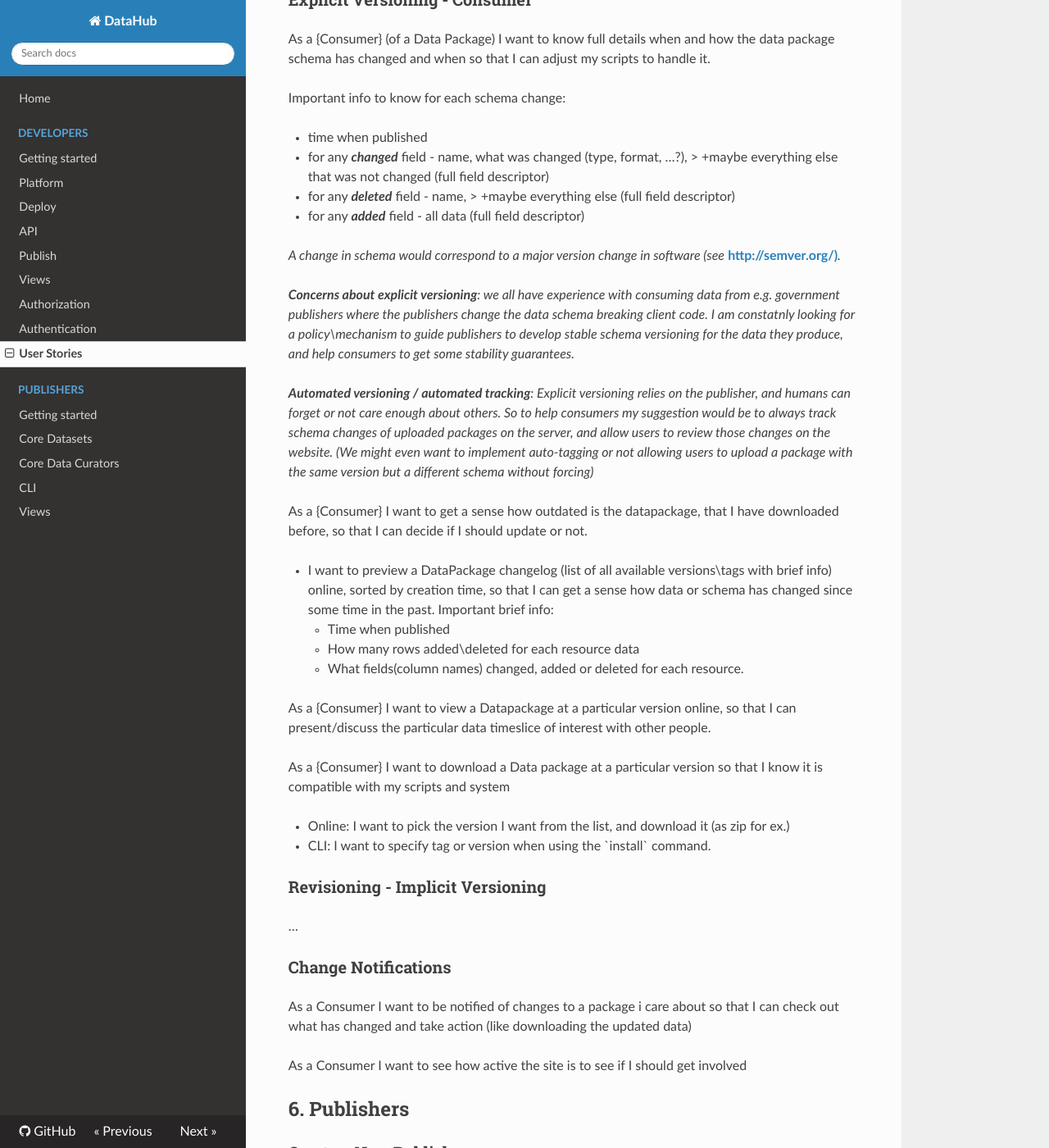
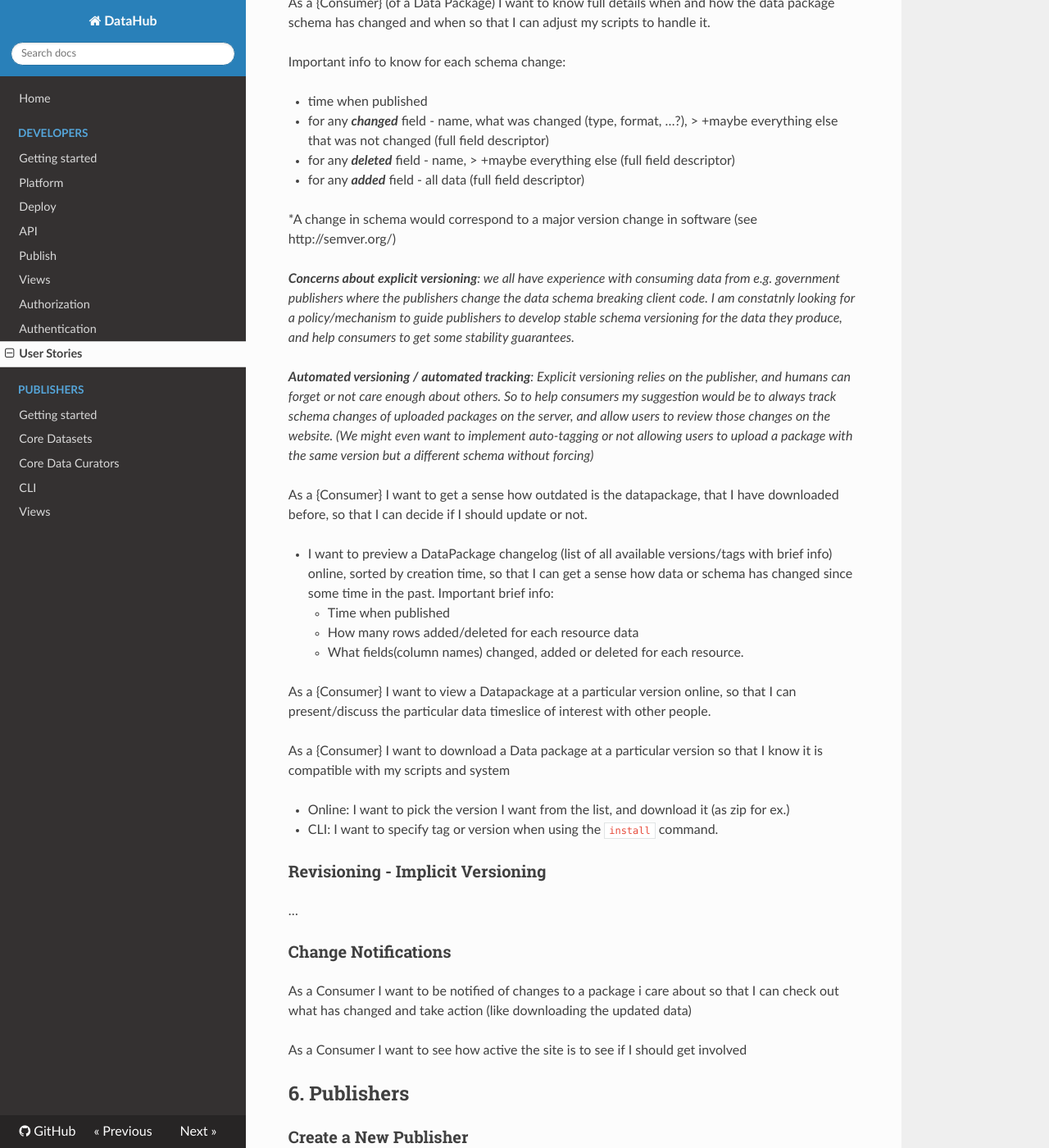
Before and after one commit to datopian/datahub-docs-tech, an MkDocs documentation site: the page built from docs/developers/user-stories.md, in a window 1280 px wide and 1400 px high, scrolled down 15003 px. Shown: the whole window at 82% size. Built offline with MkDocs 1.6.1, drawn with Linux system fonts in a browser that asks for light colours; nearby versions of some CDN libraries; a script that is not in the unit is left out; old or Windows-style settings are respelled for this version of MkDocs; some of the changed text lies outside the part shown.

Commit message:
[dev/us][xs]: remove unnecessary escaping in markdown formatting.

````diff
--- a/docs/developers/user-stories.md
+++ b/docs/developers/user-stories.md
@@ -46,7 +46,7 @@
 	* (?) - future. Credit card details for payment - can we integrate with payment system (?)
 * They need to choose a user name which is url friendly unique human readable name for our app. Can be used in sign in and in many other places.
 	* WHY? Where would we need this? For url on site & for publisher
-	* Same as publisher names (needed for URLs): [a-z-\_.]
+	* Same as publisher names (needed for URLs): [a-z-_.]
 	* Explain: they cannot change this later e.g. "Choose wisely! Once you set this it cannot be changed later!"
 * Send the user an email confirming their account is set up and suggesting next steps
 
@@ -75,7 +75,7 @@
 * Edit your profile
 * Download a client / Configure your client (if you have one already)
 	* Instructions on getting relevant auth credentials
-	* Note they will \*need\* to have set a username / password in their profile
+	* Note they will *need* to have set a username / password in their profile
 * Join a Publisher (understand what a publisher is!)
 
 ### Invite User to Join Platform
@@ -120,9 +120,11 @@
 
 Locally in $HOME store store:
 
-.dpm/credentials \# stores your API key and user name
+```
+.dpm/credentials # stores your API key and user name
 
-.dpm/config \# stores info like your default publisher
+.dpm/config      # stores info like your default publisher
+```
 
 ### Update a Data Package
 
@@ -183,11 +185,11 @@
 
 As a Publisher I want to publish a data package in the UI so that it is available and published
 
-* Publish =\> they already have datapackage.json and all the data. They just want to be able to upload and store this.
+* Publish => they already have datapackage.json and all the data. They just want to be able to upload and store this.
 
 As a Publisher I want to create a data package in the UI so that it is available and published
 
-* Create =\> no datapackage.json - just data files. Need to add key descriptors information, upload data files and have schemas created etc etc.
+* Create => no datapackage.json - just data files. Need to add key descriptors information, upload data files and have schemas created etc etc.
 
 ### Undelete data package
 
@@ -233,7 +235,7 @@
 Acceptance criteria - what does done mean!
 
 * A table for each resource
-* Simple graph spec works =\> converts to plotly
+* Simple graph spec works => converts to plotly
 	* Multiple time series
 * Plotly spec graphs work
 * All core graphs work (not sure how to check every one but representative ones)
@@ -289,7 +291,7 @@
 As a Consumer I want to search data packages so that I can find the ones I want
 
 * Essential question: what is it you want?
-	* Rufus: in my view generic search is actually \*not\* important to start with. People do not want to randomly search. More useful is to go via a publisher at the beginning.
+	* Rufus: in my view generic search is actually *not* important to start with. People do not want to randomly search. More useful is to go via a publisher at the beginning.
 * Search results should provide enough information to help a user decide whether to dig further e.g. title, short description
 	* For future when we have it: [number of downloads], stars etc
 * Minimum viable search (based on implementation questions)
@@ -338,7 +340,7 @@
 
 *TODO add these details from the requirement doc*
 
-* *Local “Data Package” cache storage (\`.datapackages\` or similar)*
+* *Local “Data Package” cache storage (`.datapackages` or similar)*
 	* *Stores copies of packages from Registry*
 	* *Stores new Data Packages the user has created*
 	* *This* [**Ruby lib**](fonts/Lato-boldItalic.ttf) *implements something similar*
@@ -348,14 +350,14 @@
 As a NodeJS developer I want to use data package as a node lib in my project so that I can depend on it using my normal dependency framework
 
 * See this [*real-world example*](fonts/SourceSansPro-regular.ttf) of this request for country-list
-* =\> auto-building node package and publishing to npm (not that hard to do …)
+* => auto-building node package and publishing to npm (not that hard to do …)
 	* Convert CSV data to json (that’s what you probably want from node?)
 	* Generate package.json
 	* Push to npm (register the dataset users)
 	* Rufus: My guess here is that to implement here we want something a bit like github integrations – specific additional hooks which also get some configuration (or do it like travis - github integration plus a tiny config file - in our case rather than a .travis.yml we have a .node.yml or whatever)
 * Is it configurable for user that enable to push to npm or not?
 	* Yes. Since we need to push to a specific npm user (for each publisher) this will need to be configured (along with authorization - where does that go?)
-* Is this something done for \*all\* data packages or does user need to turn something on? Probably want them to turn this on …
+* Is this something done for *all* data packages or does user need to turn something on? Probably want them to turn this on …
 
 Questions:
 
@@ -403,7 +401,9 @@
 
 We can store the datapackage like this way:
 
-~/.datapackage/\<publisher\>/\<package\>/\<version\>/\*
+```
+~/.datapackage/<publisher>/<package>/<version>/*
+```
 
 This is the way maven/gradle/ivy cache jar locally.
 
@@ -435,7 +435,7 @@
 
 dpmpy tag {tag-name}
 
-=\> tag current “latest” on the server as {tag-name}
+=> tag current “latest” on the server as {tag-name}
 
 * Do we restrict {tag-name} to semver? I don’t think so atm.
 * As a {Publisher} I want to tag datapackage to create a snapshot of data on the registry server, so that consumers can refer to it
@@ -463,17 +463,17 @@
     > +maybe everything else (full field descriptor)
 * for any ***added*** field - all data (full field descriptor)
 
-*A change in schema would correspond to a major version change in software (see* [**http://semver.org/)**](fonts/SourceSansPro-italic.ttf)*.*
+*A change in schema would correspond to a major version change in software (see http://semver.org/)
 
-***Concerns about explicit versioning**: we all have experience with consuming data from e.g. government publishers where the publishers change the data schema breaking client code. I am constatnly looking for a policy\\mechanism to guide publishers to develop stable schema versioning for the data they produce, and help consumers to get some stability guarantees.*
+***Concerns about explicit versioning**: we all have experience with consuming data from e.g. government publishers where the publishers change the data schema breaking client code. I am constatnly looking for a policy/mechanism to guide publishers to develop stable schema versioning for the data they produce, and help consumers to get some stability guarantees.*
 
 ***Automated versioning / automated tracking**: Explicit versioning relies on the publisher, and humans can forget or not care enough about others. So to help consumers my suggestion would be to always track schema changes of uploaded packages on the server, and allow users to review those changes on the website. (We might even want to implement auto-tagging or not allowing users to upload a package with the same version but a different schema without forcing)*
 
 As a {Consumer} I want to get a sense how outdated is the datapackage, that I have downloaded before, so that I can decide if I should update or not.
 
-* I want to preview a DataPackage changelog (list of all available versions\\tags with brief info) online, sorted by creation time, so that I can get a sense how data or schema has changed since some time in the past. Important brief info:
+* I want to preview a DataPackage changelog (list of all available versions/tags with brief info) online, sorted by creation time, so that I can get a sense how data or schema has changed since some time in the past. Important brief info:
 	* Time when published
-	* How many rows added\\deleted for each resource data
+	* How many rows added/deleted for each resource data
 	* What fields(column names) changed, added or deleted for each resource.
 
 As a {Consumer} I want to view a Datapackage at a particular version online, so that I can present/discuss the particular data timeslice of interest with other people.
@@ -481,7 +481,7 @@
 As a {Consumer} I want to download a Data package at a particular version so that I know it is compatible with my scripts and system
 
 * Online: I want to pick the version I want from the list, and download it (as zip for ex.)
-* CLI: I want to specify tag or version when using the \`install\` command.
+* CLI: I want to specify tag or version when using the `install` command.
 
 ### Revisioning - Implicit Versioning
 
@@ -539,9 +539,6 @@
 * What are the permissions here?
 	* Do we show private data packages? No
 		* Do we show them when “owner” viewing or sysadmin? Yes (but flag as “private”)
-
-<!-- -->
-
 * What data packages to show? All the packages you own.
 	* What about pinning? No support for this atm.
 
````
Also changed, not shown: other parts of docs/developers/user-stories.md (+0 -4 lines).
